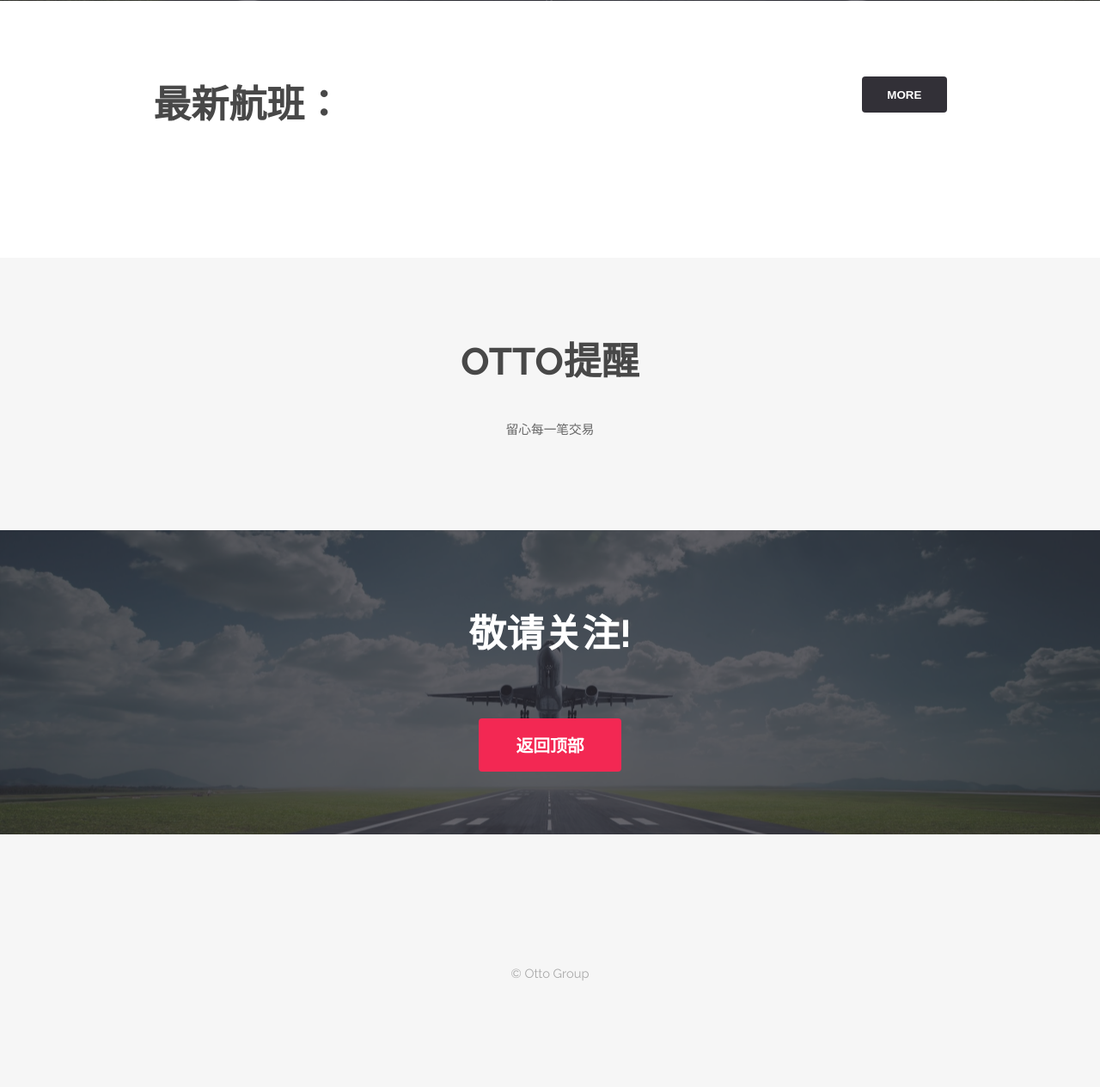
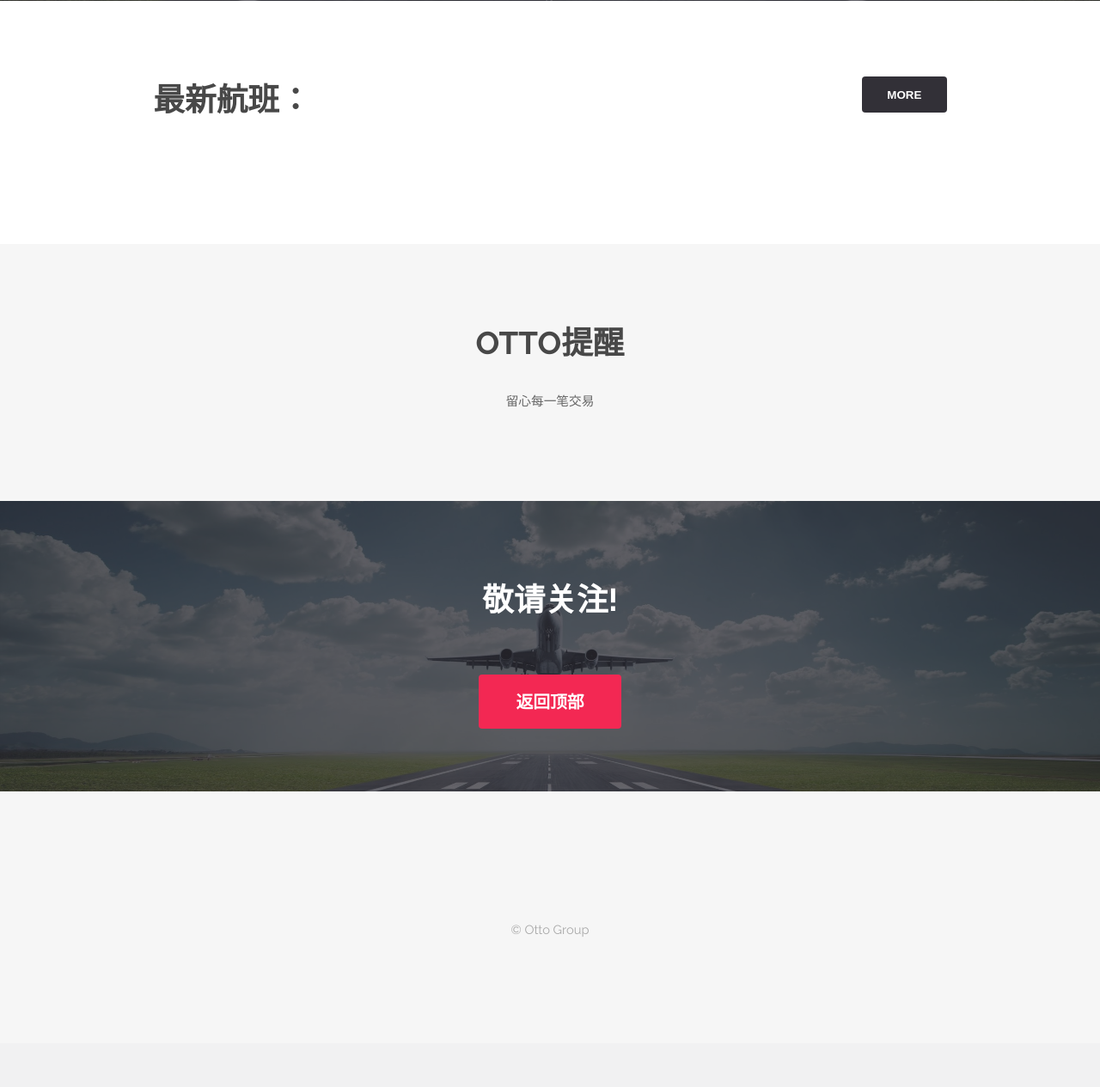
Before and after one commit to mymjack/Project-Alpha, a PHP site: page /index.php in a window 1280 px wide. Shown: the part 604-1869 px from the top of the page at 86% size. After the commit the page ends 1694 px from the top, so only its background shows below. Run offline with PHP 8.4, Linux system fonts and the light colour scheme; data that the repository does not hold is empty.

Commit message:
Minor fix

```diff
--- a/assets/css/main-cleaned.css
+++ b/assets/css/main-cleaned.css
@@ -926,7 +926,7 @@ header.minor h2, header.minor h3, header.minor h4, header.minor h5, header.minor
 	display: inline-block;
 }
 @media screen and (max-width: 1280px) {
-	hea/*der.major {
+	/*header.major {
 		margin-bottom: 4em;
 	}*/
 		header.major h2 {
```
